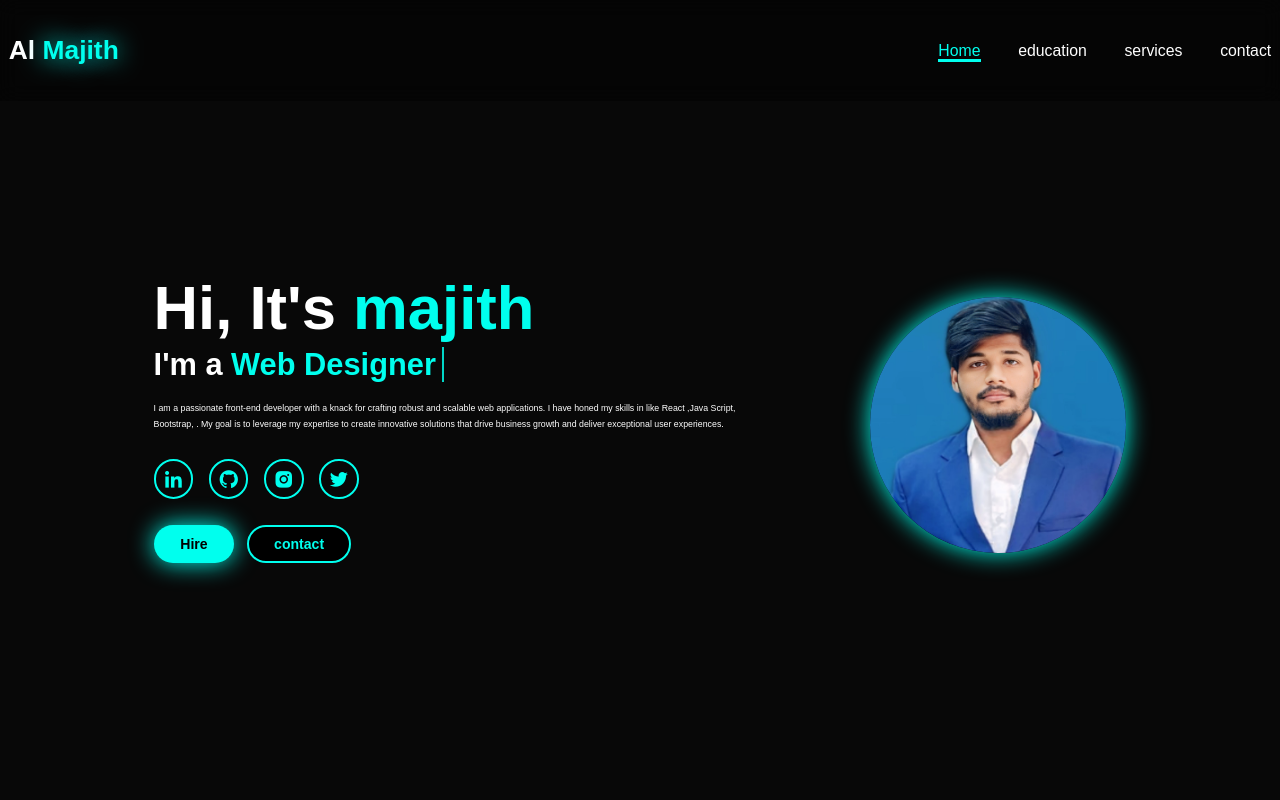
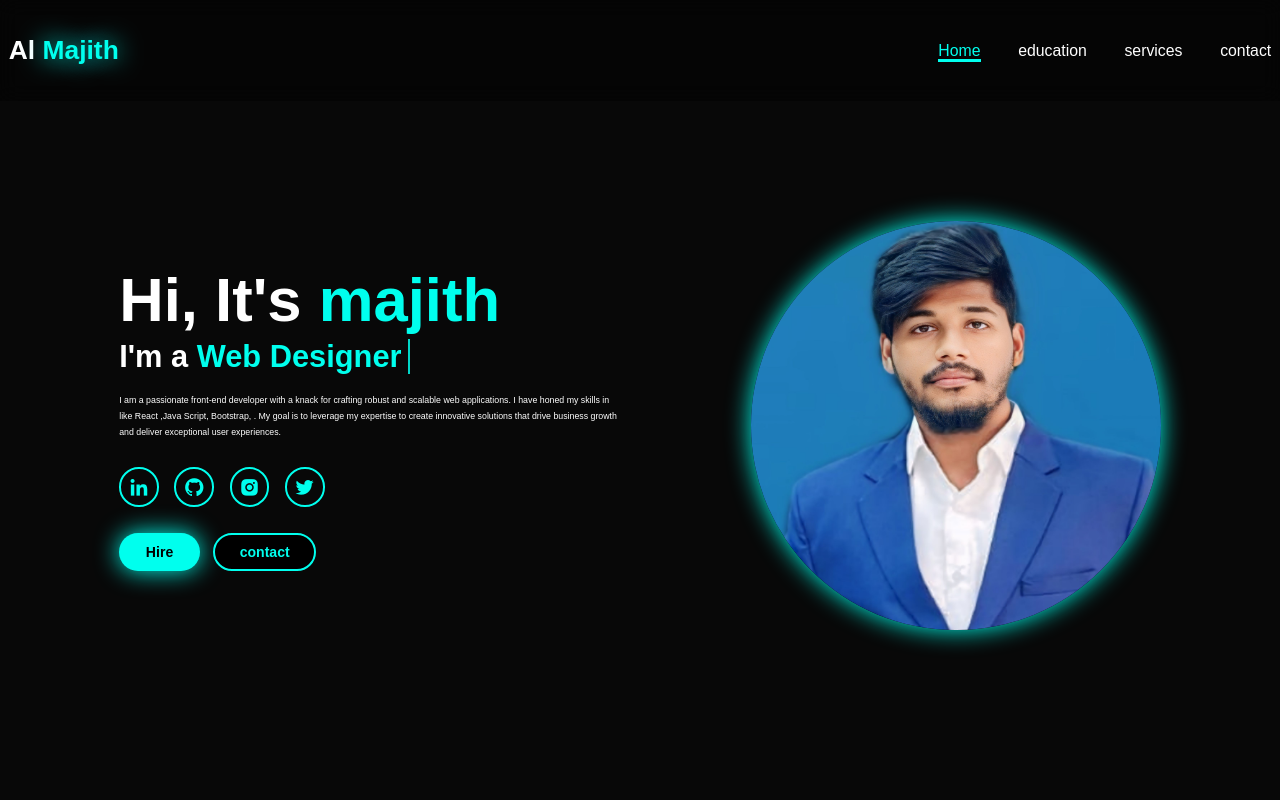
Before and after one commit to majith007/DigitalPortfolio, a plain HTML site: page index.html in a window 1280 px wide. Shown: the top 800 px of the page. Drawn offline with nearby package versions, Linux system fonts and the light colour scheme.

Commit message:
Update stylesheet.css

```diff
--- a/stylesheet.css
+++ b/stylesheet.css
@@ -116,8 +116,8 @@ span{
 .home-img img{
    position: relative;
    top: 3rem;
-    width:32vh;
-    height:32vh;
+    width:32vw;
+    height:32vw;
    border-radius: 50%;
    box-shadow: 0 0 25px var(--main-color);
    cursor: pointer;
```
